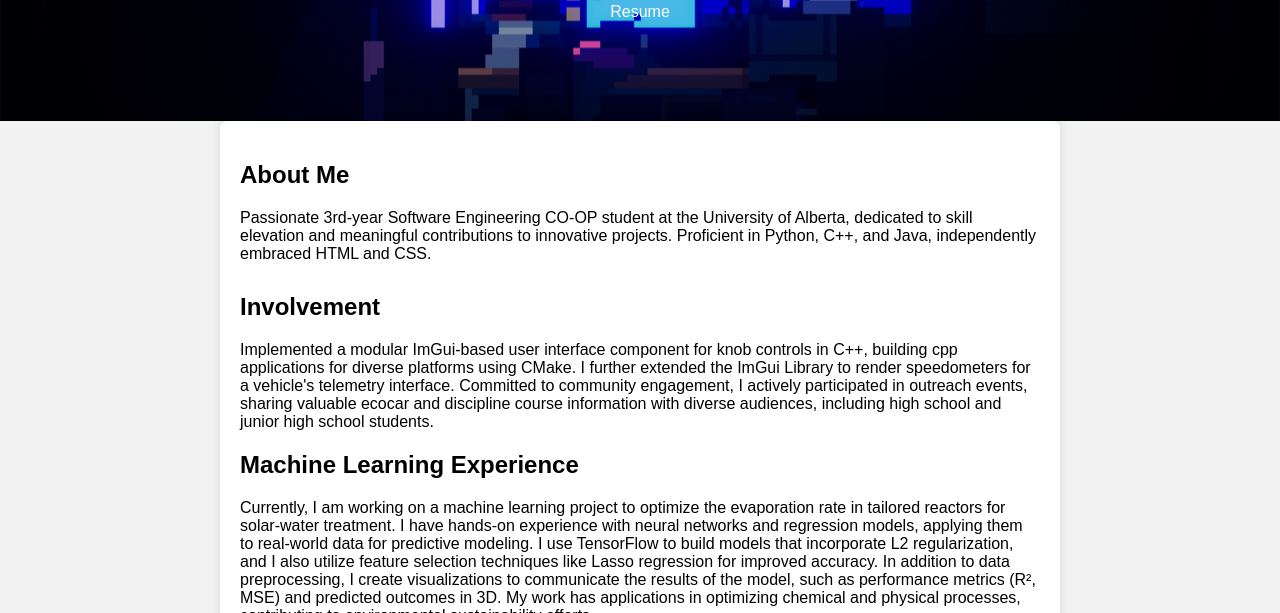
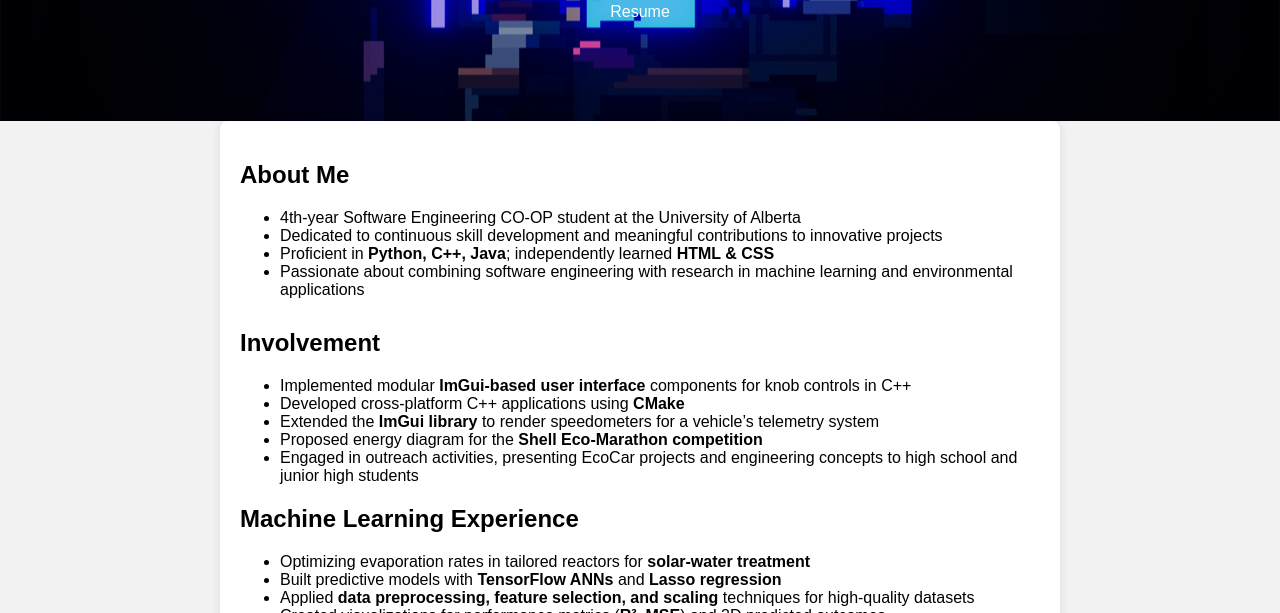
Before and after one commit to TairanXi/TairanXi.github.io, a plain HTML site: page index.html in a window 1280 px wide. Shown: the part 187-800 px from the top of the page. Drawn offline with Linux system fonts and the light colour scheme.

Commit message:
changed web icon and slight update

```diff
--- a/index.html
+++ b/index.html
@@ -5,7 +5,7 @@
     <meta name="viewport" content="width=device-width, initial-scale=1.0">
     <title>Tairan Xi</title>
     <link rel="stylesheet" href="https://cdnjs.cloudflare.com/ajax/libs/font-awesome/5.15.4/css/all.min.css">
-    <link rel="icon" href="x.ico" type="image/x-icon">
+    <link rel="icon" href="mando.ico" type="image/x-icon">
     <style>
         body {
             font-family: Arial, sans-serif;
@@ -90,32 +90,35 @@
     <div class="container">
     <section id="about" class="section">
         <h2>About Me</h2>
-            <p>Passionate 3rd-year Software Engineering CO-OP student at the University of Alberta,
-                dedicated to skill elevation and meaningful contributions to innovative projects.
-                Proficient in Python, C++, and Java, independently embraced HTML and CSS.
-            </p>
+        <ul>
+            <li>4th-year Software Engineering CO-OP student at the University of Alberta</li>
+            <li>Dedicated to continuous skill development and meaningful contributions to innovative projects</li>
+            <li>Proficient in <b>Python, C++, Java</b>; independently learned <b>HTML & CSS</b></li>
+            <li>Passionate about combining software engineering with research in machine learning and environmental applications</li>
+        </ul>
     </section>
+
     <section id="portfolio" class="section">
-            <h2> Involvement </h2>
-            <p> Implemented a modular ImGui-based user interface component for knob controls in C++,
-                building cpp applications for diverse platforms using CMake.
-                I further extended the ImGui Library to render speedometers for a vehicle's telemetry interface.
-                Committed to community engagement, I actively participated in outreach events, sharing valuable ecocar and discipline course information with diverse audiences,
-                including high school and junior high school students.
-            </p>
+        <h2>Involvement</h2>
+        <ul>
+            <li>Implemented modular <b>ImGui-based user interface</b> components for knob controls in C++</li>
+            <li>Developed cross-platform C++ applications using <b>CMake</b></li>
+            <li>Extended the <b>ImGui library</b> to render speedometers for a vehicle’s telemetry system</li>
+            <li>Proposed energy diagram for the <b>Shell Eco-Marathon competition</b></li>
+            <li>Engaged in outreach activities, presenting EcoCar projects and engineering concepts to high school and junior high students</li>
+        </ul>
+
         <h2>Machine Learning Experience</h2>
-            <p>Currently, I am working on a machine learning project to optimize the evaporation rate in tailored reactors for solar-water treatment. I have hands-on experience with neural networks and regression models, applying them to real-world data for predictive modeling.
-                I use TensorFlow to build models that incorporate L2 regularization, and I also utilize feature selection techniques like Lasso regression for improved accuracy. In addition to data preprocessing, I create visualizations to communicate the results of the model, such as performance metrics (R², MSE) and predicted outcomes in 3D. My work has applications in optimizing chemical and physical processes, contributing to environmental sustainability efforts.
-            </p>
+        <ul>
+            <li>Optimizing evaporation rates in tailored reactors for <b>solar-water treatment</b></li>
+            <li>Built predictive models with <b>TensorFlow ANNs</b> and <b>Lasso regression</b></li>
+            <li>Applied <b>data preprocessing, feature selection, and scaling</b> techniques for high-quality datasets</li>
+            <li>Created visualizations for performance metrics (<b>R², MSE</b>) and 3D predicted outcomes</li>
+            <li>Contributed to sustainable chemical and physical process optimization with real-world environmental impact</li>
+        </ul>
     </section>
-        <section id="contact" class="section">
-            <!--
-            <h2>Contact</h2>
-            <p> you can contact me through the following options:</p>
-            <p>school email : tairan1@ualberta.ca</p>
-            <p>personal email : mrmoonaha@gmail.com</p>
-        </section>-->
 </div>
+
     <body2>
         <ul class="social-icons">
             <li><a href="mailto:tairan1@ualberta.ca" target="_blank"><i class="fas fa-envelope"></i></a></li>
```
Also changed, not shown: mando.ico (added), 1 other file. Lines whose indentation alone changed are shown as unchanged.
